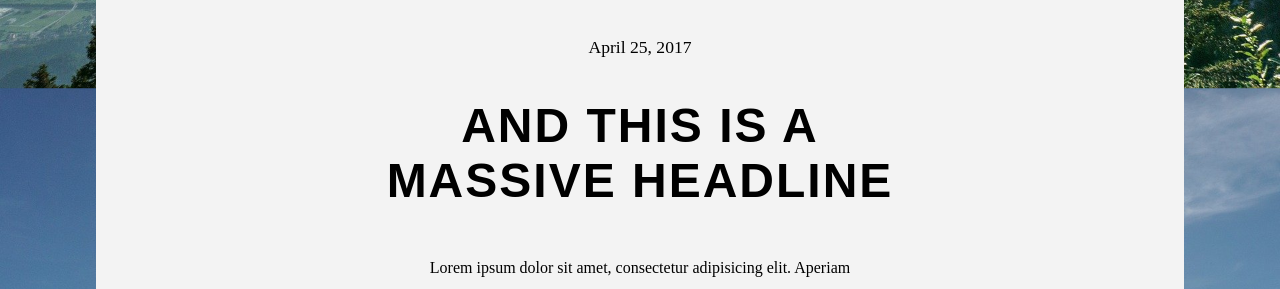
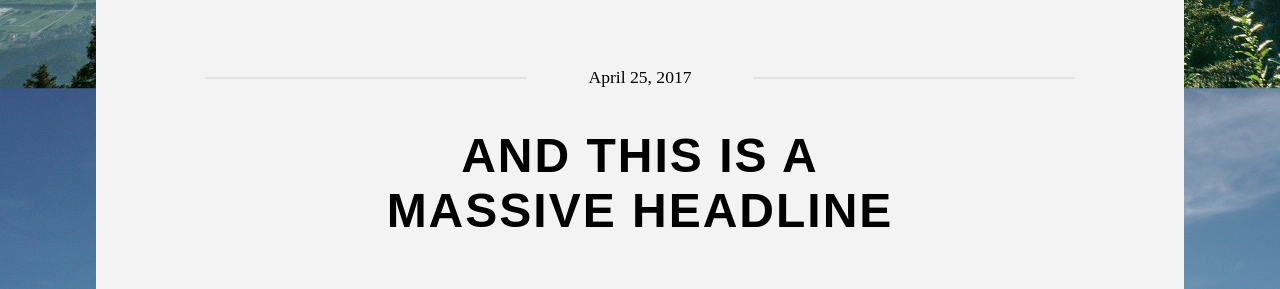
Before and after one commit to Roriks22/La-montagne, a plain HTML site: page index.html in a window 1280 px wide. Shown: the part 803-1092 px from the top of the page. Drawn offline with Linux system fonts and the light colour scheme.

Commit message:
ajout spam before et after

```diff
--- a/assets/styles/layouts/_main.scss
+++ b/assets/styles/layouts/_main.scss
@@ -1,12 +1,33 @@
 #main {
     width: 85%;
     background: $white1;
-    padding-top: 40px;
+    padding-top: 70px;
     margin: 0 auto;
 
     .section-1 {
+        width: 80%;
+        margin: 0 auto;
         span {
             font-size: 1.1rem;
+            position: relative;
+            display: block;
+
+            &::before,&::after {
+                content: "";
+                position: absolute;
+                width: 37%;
+                height: 1px;
+                background: $grey1;
+                top: 50%;
+                transform: translateY(-50%);
+            }
+
+            &::before {
+                left: 0;
+            }
+            &::after {
+                right: 0;
+            }
         }
         h2 {
             @include title;
@@ -23,7 +44,7 @@
             width: 85%;
         }
         .btn {
-            margin: 50px 0 60px 0;
+            margin: 50px 0 90px 0;
         }
     }
 }
```
Also changed, not shown: assets/styles/index.css, 1 other file.
